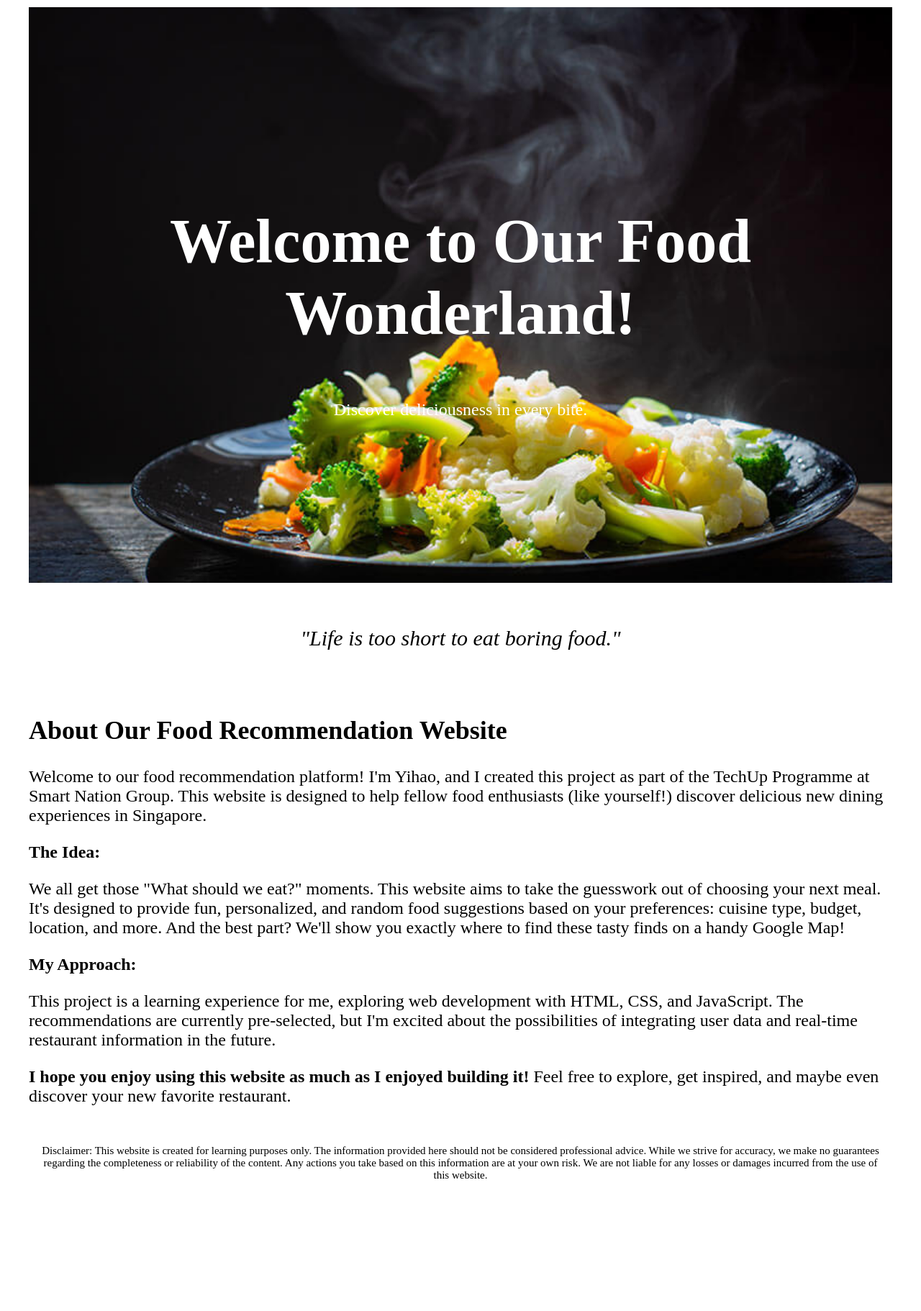
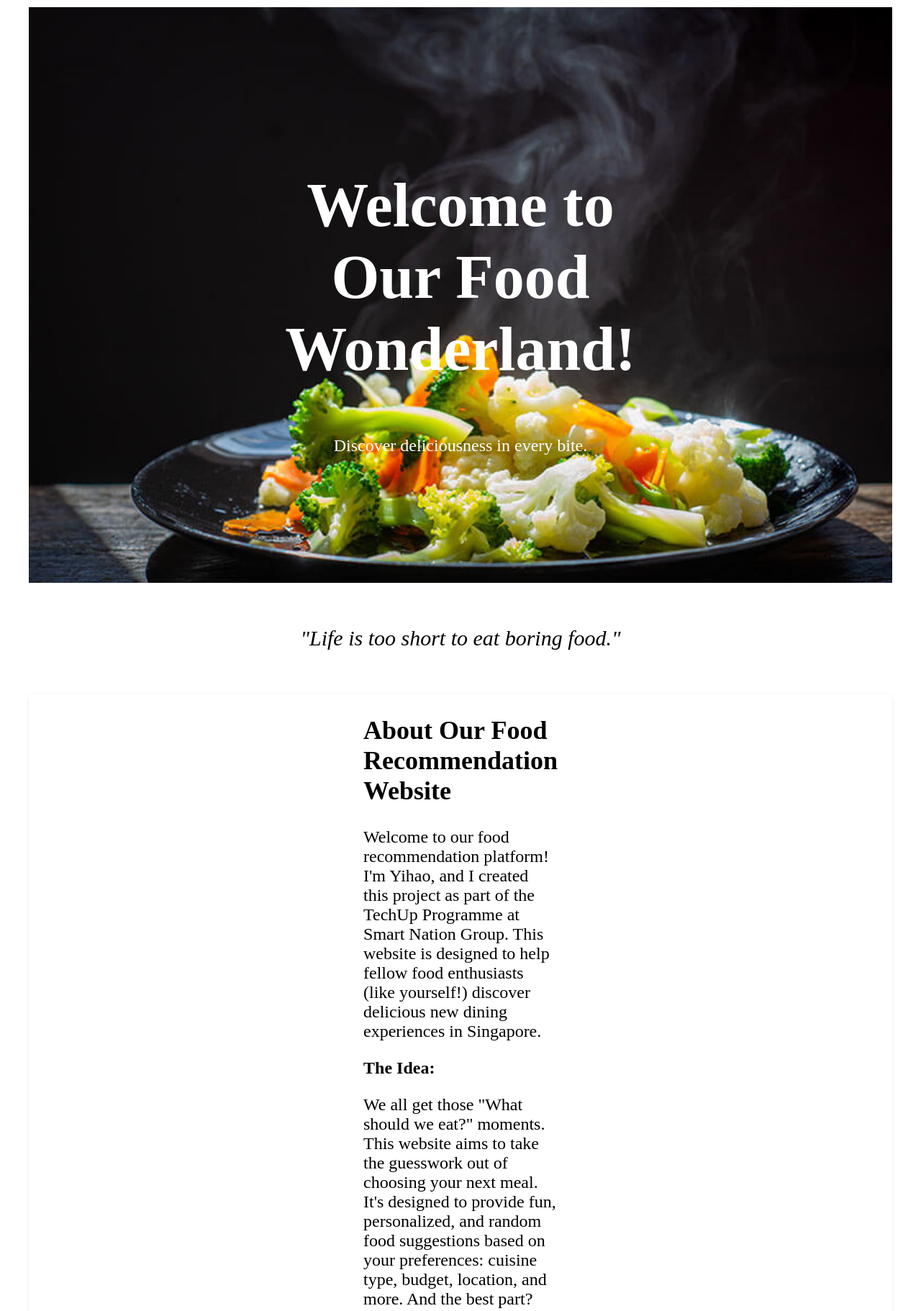
Before and after one commit to Yihaochew/where2eat, a website: page index.html in a window 1280 px wide. Shown: the part 78-1900 px from the top of the page at 72% size. Before the commit the page ends 1750 px from the top, so only its background shows below. Drawn offline with Linux system fonts and the light colour scheme; some packages are replaced by stand-ins of ours.

Commit message:
minor edits

```diff
--- a/script.js
+++ b/script.js
@@ -254,7 +254,6 @@ const apiKey = 'AIzaSyC5hG-Od1EKfzGYf0f9qLD7uc5H1suZSt0';
     { name: "Kaya Toast", image: "images/kaya_toast.jpg", description: "Toasted bread with coconut jam and butter – a classic Singaporean breakfast." },
     { name: "Hokkien Mee", image: "images/hokkien_mee.jpg", description: "Stir-fried noodles with seafood and pork in a flavorful broth." },
     { name: "Satay", image: "images/satay.jpg", description: "Grilled skewered meat (chicken, beef, or mutton) with peanut sauce – a popular street food." },
-    { name: "Nasi Lemak", image: "images/nasi_lemak.jpg", description: "Fragrant rice cooked in coconut milk and pandan leaf, served with crispy fried chicken, sambal, ikan bilis (anchovies), peanuts, and cucumber. },
     { name: "Bak Kut Teh", image: "images/bak_kut_teh.jpg", description: "Peppery pork rib soup, often eaten for breakfast." },
     { name: "Ice Kachang", image: "images/ice_kachang.jpg", description: "A colorful shaved ice dessert topped with sweet treats and syrups." },
     { name: "Char Kway Teow", image: "images/char_kway_teow.jpg", description: "Stir-fried flat rice noodles with cockles, bean sprouts, and Chinese sausage – a savory delight." },
@@ -287,7 +286,8 @@ const apiKey = 'AIzaSyC5hG-Od1EKfzGYf0f9qLD7uc5H1suZSt0';
     { name: "Fish and Chips", image: "Images/FishChips.jpg", description: "Crispy battered fish and golden fries – a fun and tasty combination that kids love. Look for options with smaller portions for younger children." },
     { name: "Pasta", image: "Images/Pasta.jpg", description: "Choose from a variety of pasta shapes and sauces, like spaghetti bolognese or macaroni and cheese. A versatile dish that can be tailored to a child's preferences." },
     { name: "Chicken Nuggets", image: "Images/ChickenNuggets.jpg", description: "Bite-sized pieces of breaded chicken that are easy for kids to eat and enjoy. Often served with dipping sauces like ketchup or barbecue sauce." },
-    { name: "Ice Cream", image: "Images/IceCream.jpg", description: "A sweet treat that is always a hit with kids! Choose from classic flavors like vanilla and chocolate, or try more adventurous options like durian or teh tarik." }
+    { name: "Ice Cream", image: "Images/IceCream.jpg", description: "A sweet treat that is always a hit with kids! Choose from classic flavors like vanilla and chocolate, or try more adventurous options like durian or teh tarik." },
+    { name: "Nasi Lemak", image: "images/nasi_lemak.jpg", description: "Fragrant rice cooked in coconut milk and pandan leaf, served with crispy fried chicken, sambal, ikan bilis (anchovies), peanuts, and cucumber." }
   ];
 
 
--- a/style.css
+++ b/style.css
@@ -42,11 +42,12 @@ body {
     justify-content: center;
     text-align: center;
     color: white;
-    padding: 0 30px
+    padding: 0px 600px
   }
 
   .hero-about{
   background-size: cover; /* Cover the whole viewport */
+  border: #f05454;
   background-position: center;
   min-height: 400px; /* Ensure it covers the full height */
   display: flex;
@@ -54,7 +55,9 @@ body {
   justify-content: center;
   text-align: left;
   color: black;
-  padding: 0 0px
+  padding: 0 500px;
+  box-shadow: 0 2px 5px rgba(0, 0, 0, 0.1); /* Add a subtle shadow */
+  border-radius: 8px;
 }
   .hero h1 {
     font-size: 86px; /* Triple the original size */
@@ -62,7 +65,7 @@ body {
 
   .container {
     text-align: center;
-    padding: 45px 40px; /* Triple the original padding */
+    padding: 85px 40px; /* Triple the original padding */
   }
 
   .container img {
@@ -146,6 +149,7 @@ body {
   .image-container,
   .text-container {
     height: auto;         /* Allow containers to take natural height */
+    /*padding: 30px 20px;*/
   }
 
   .container {
```
